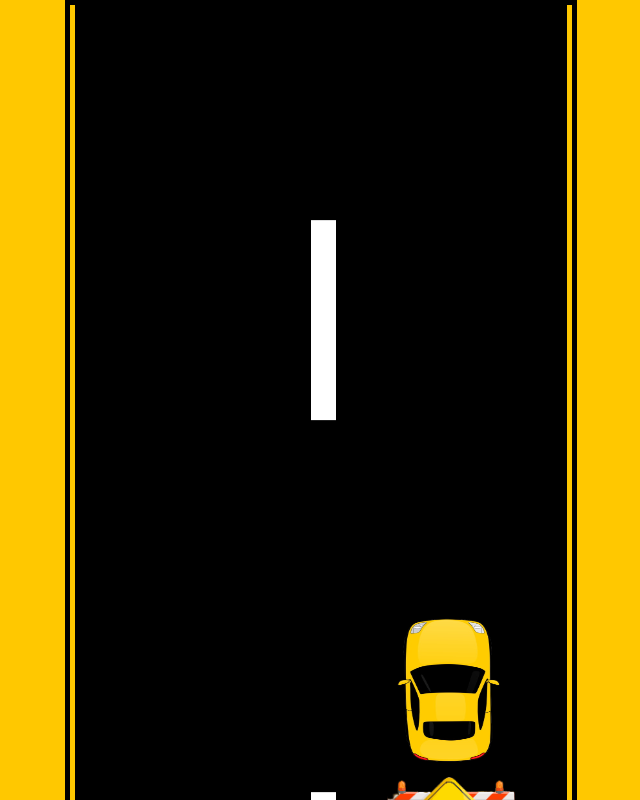
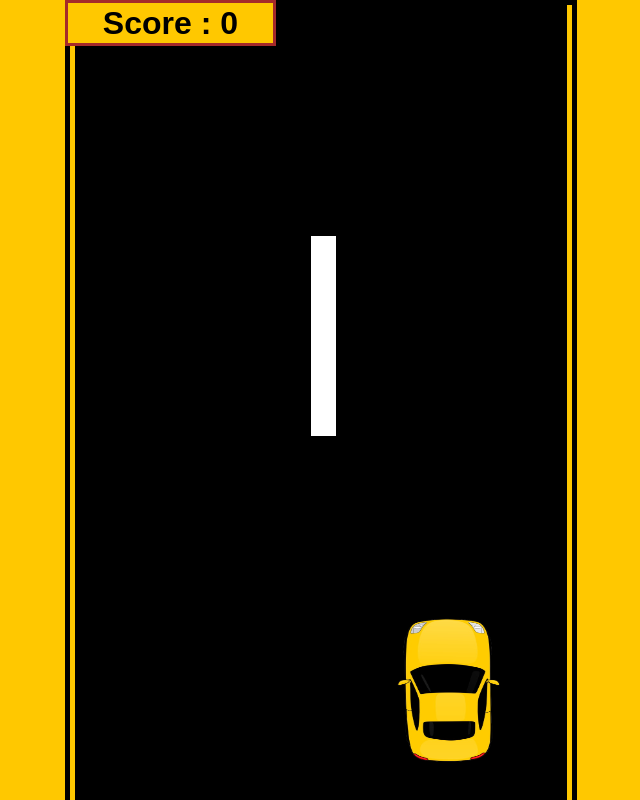
Before and after one commit to DeenankSharma/car-game, a plain HTML site: page index2.html in a window 1280 px wide. Shown: the whole page, without its empty margins (319-959 px from the left). Drawn offline with Linux system fonts and the light colour scheme.

Commit message:
feat : adds a score counter

```diff
--- a/index2.html
+++ b/index2.html
@@ -9,6 +9,9 @@
 <body>
     <!-- <audio class="mainbg" src="music/hill-climb-racing_1.mp3" autoplay loop ></audio> -->
     <div class="road">
+        <div class="score">
+            Score : 0
+        </div>
         <div>
             <img class="car" src="cars/436-4361360_top-down-racing-game-with-book-assets-car-removebg-preview.png" alt="">
         </div>
--- a/scripts/gamelogic.js
+++ b/scripts/gamelogic.js
@@ -1,5 +1,6 @@
 const car =document.querySelector(".car");
 const obstacle=document.querySelector(".obstacle");
+const score=document.querySelector(".score");
 document.addEventListener("keydown",(e)=>{
     if(e.key==="ArrowRight"){
         car.style.right = "50px";
@@ -14,6 +15,7 @@ var animationIterations = 0;
 
 obstacle.addEventListener('animationiteration', () => {
     animationIterations++;
+    score.textContent=("Score :" + animationIterations);
     let x=Math.floor(Math.random()*2);
     if (x===1) {
         obstacle.style.right = '50px';
@@ -30,6 +32,7 @@ obstacle.addEventListener('animationiteration', () => {
     // obstacle.style.setProperty('animation-duration', animationDuration + 's');
 });
 
+
 // let carcoord=car.getBoundingClientRect();
 // console.log(carcoord);
 // let obscoord=obstacle.getBoundingClientRect();
--- a/styles/gamescreen.css
+++ b/styles/gamescreen.css
@@ -20,25 +20,11 @@
 .obstacle{
     top: -200px;
     right: 50px;
-    animation-name: obstaclecourse;
+    /* animation-name: obstaclecourse; */
     animation-duration: 6s;
     animation-iteration-count: infinite;
     animation-timing-function: linear;
 }
-/* .obstacle2{
-    right: 50px;
-    bottom: 1000px;
-
-} */
-/* .obstacle3{
-    bottom: 1400px;
-    left: 50px;
-}
-.obstacle4{
-    bottom: 1900px;
-    right: 50px;
-} */
-
 body{
     background-color: #FFC800;
     display: flex;
@@ -49,11 +35,8 @@ body{
     width: 40%;
     height: 100vh;
     background-color: black;
-    /* display: flex; */
-    /* justify-content: space-between; */
     padding: 0;
     overflow: hidden;
-
 }
 .lline,.rline{
     position: absolute;
@@ -83,7 +66,7 @@ body{
     /* animation-duration: 2s;
     animation-iteration-count: infinite;
     animation-fill-mode: forwards; */
-    animation-name: roadcourse;
+    /* animation-name: roadcourse; */
     animation-duration: 8.65s;
     animation-iteration-count: infinite;
     animation-timing-function: linear;
@@ -104,3 +87,20 @@ body{
     from{transform: translateY(-600px);}
     to{transform: translateY(1400px);}
 }
+.score{
+    position: absolute;
+    background-color: #FFC800;
+    border: 3px solid brown;
+    /* padding-left: 4%; */
+    font-optical-sizing: auto;
+    font-weight: 700;
+    font-style: normal;
+    height:5%;
+    font-size: 2em;
+    width: 40%;
+    font-family: "Libre Franklin", sans-serif;
+    display: flex;
+    align-items: center;
+    justify-content: center;
+    z-index: 100;
+}
```
